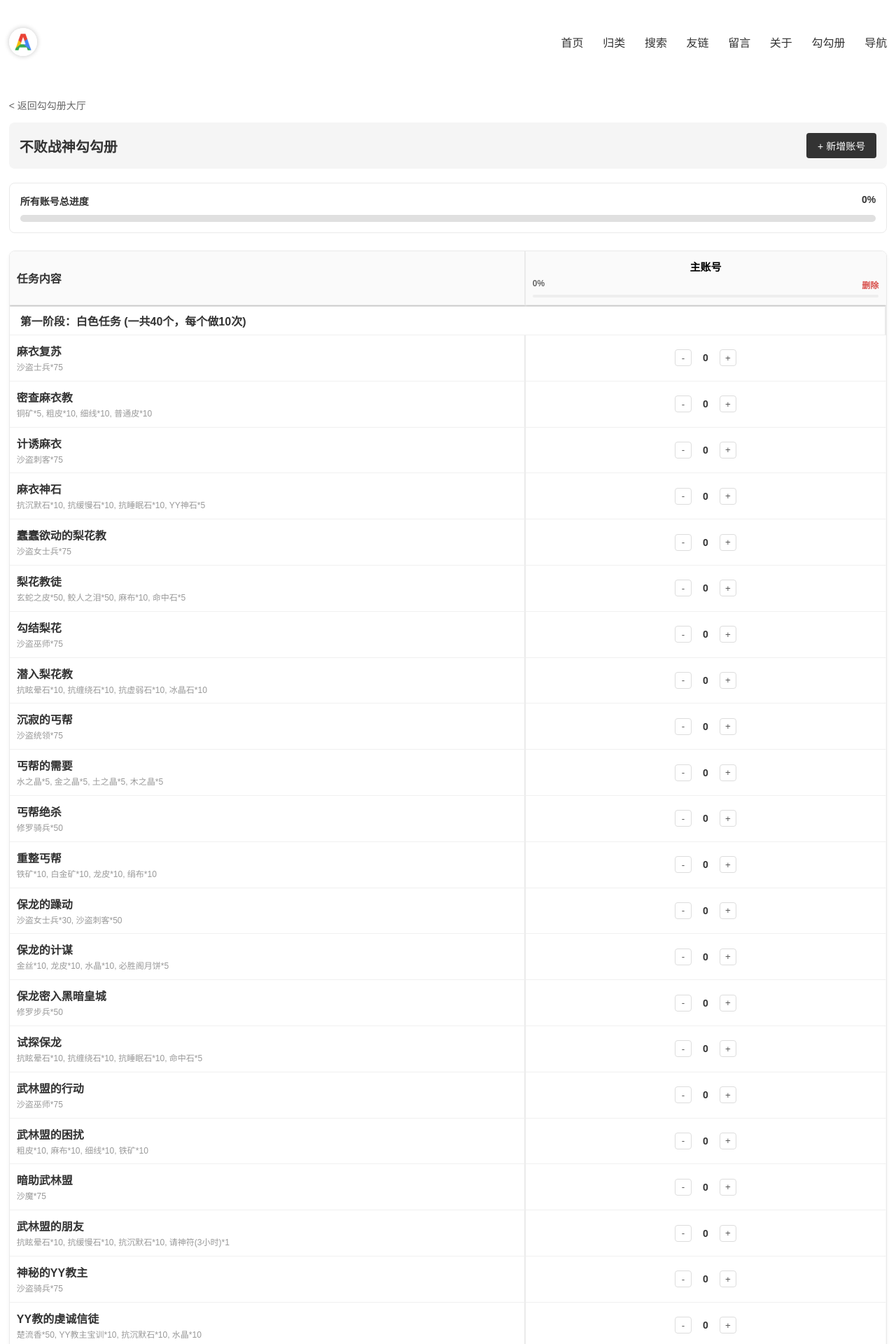
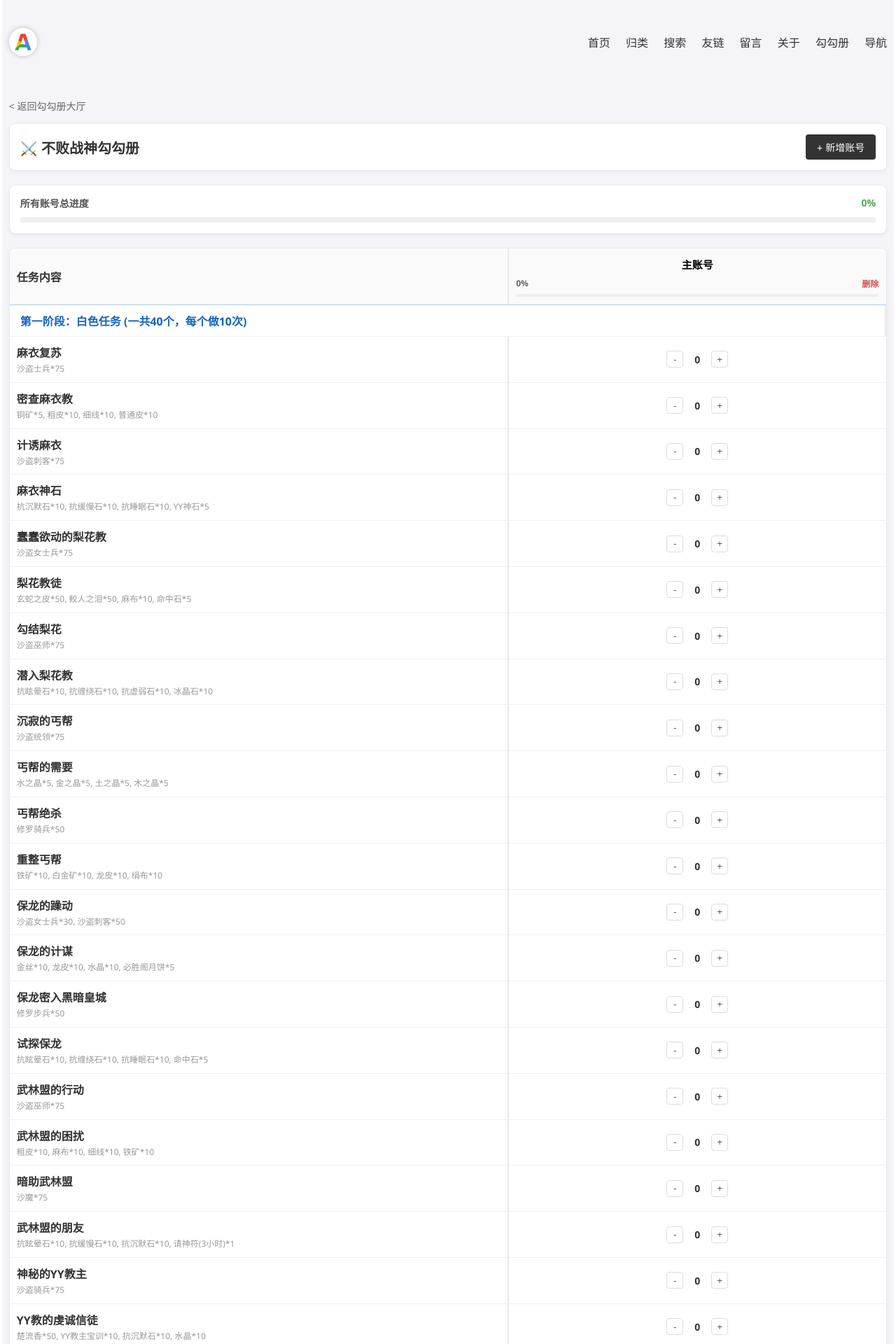
Before and after one commit to admans/admans.github.io, a Jekyll site: the page built from pages/checklist_bubai.html, in a window 1280 px wide. Shown: the top 1920 px of the page at 70% size. Built offline with Jekyll 4.4.1, drawn with Linux system fonts in a browser that asks for light colours.

Commit message:
统一视觉

```diff
--- a/pages/checklist_bubai.html
+++ b/pages/checklist_bubai.html
@@ -5,84 +5,140 @@ permalink: /pages/checklist_bubai.html
 ---
 
 <style>
-/* === 核心修改：强制突破全局宽度限制 === */
+/* === 视觉统一化：不败战神版 === */
 body {
+    font-family: 'Segoe UI', Tahoma, Geneva, Verdana, sans-serif;
+    background-color: #f4f4f9; /* 统一背景色 */
     max-width: 98% !important;
     padding: 0 10px !important;
 }
 
-/* 基础样式 */
-.checklist-container { max-width: 100%; margin-top: 20px; font-family: "Microsoft YaHei", sans-serif; }
-.control-panel { margin-bottom: 20px; padding: 15px; background-color: #f5f5f5; border-radius: 8px; display: flex; justify-content: space-between; align-items: center; flex-wrap: wrap; gap: 10px; }
-.btn { padding: 8px 16px; background-color: #333; color: #fff; border: none; border-radius: 4px; cursor: pointer; font-size: 14px; transition: background-color 0.2s; white-space: nowrap; }
+.checklist-container { max-width: 100%; margin-top: 20px; }
+
+/* 顶部导航 */
+.back-link { font-size: 14px; color: #666; text-decoration: none; display: inline-block; margin-bottom: 15px; transition: color 0.2s; }
+.back-link:hover { color: #333; }
+
+/* 统一的卡片容器样式 */
+.panel-card {
+    background: #fff;
+    border-radius: 8px;
+    box-shadow: 0 2px 5px rgba(0,0,0,0.05);
+    padding: 15px;
+    margin-bottom: 20px;
+    border: 1px solid #eaeaea;
+}
+
+/* 控制面板 */
+.control-panel {
+    display: flex;
+    justify-content: space-between;
+    align-items: center;
+    flex-wrap: wrap;
+    gap: 10px;
+}
+
+.btn {
+    padding: 8px 16px;
+    background-color: #333;
+    color: #fff;
+    border: none;
+    border-radius: 4px;
+    cursor: pointer;
+    font-size: 14px;
+    transition: background-color 0.2s;
+    white-space: nowrap;
+}
 .btn:hover { background-color: #555; }
-.btn-danger { background-color: #d9534f; }
-.btn-danger:hover { background-color: #c9302c; }
+/* 统一 Danger 按钮样式 (幽灵按钮) */
+.btn-danger { color: #d9534f; background: none; border: 1px solid #eee; }
+.btn-danger:hover { background: #ffebee; border-color: #d9534f; color: #c9302c; }
 
-/* 进度条样式 */
-.global-progress-box { margin-bottom: 25px; background: #fff; padding: 15px; border-radius: 8px; border: 1px solid #eaeaea; }
-.total-progress-bar { width: 100%; height: 10px; background-color: #e0e0e0; border-radius: 5px; overflow: hidden; margin-top: 10px; }
+/* 进度条样式优化 */
+.total-progress-bar { width: 100%; height: 8px; background-color: #f0f0f0; border-radius: 4px; overflow: hidden; margin-top: 10px; }
 .total-progress-fill { height: 100%; background-color: #4caf50; width: 0%; transition: width 0.3s ease; }
 
-/* 表格样式 */
-.table-responsive { overflow-x: auto; max-height: 85vh; overflow-y: auto; border: 1px solid #eaeaea; border-radius: 8px; background: #fff; position: relative; box-shadow: 0 2px 5px rgba(0,0,0,0.05); }
+/* 表格样式统一 */
+.table-responsive {
+    overflow-x: auto;
+    max-height: 85vh;
+    overflow-y: auto;
+    border-radius: 8px;
+    background: #fff; /* 表格背景白 */
+    position: relative;
+    box-shadow: 0 4px 10px rgba(0,0,0,0.05); /* 统一阴影 */
+    border: 1px solid #eaeaea;
+}
+
 .matrix-table { width: 100%; border-collapse: separate; border-spacing: 0; min-width: 600px; }
 .matrix-table th, .matrix-table td { padding: 10px; border-bottom: 1px solid #f0f0f0; border-right: 1px solid #f9f9f9; vertical-align: middle; }
 
-/* 完成状态与锁定状态 */
-.task-done-cell { background-color: #d1e7dd !important; transition: background-color 0.3s; }
-.cell-locked { background-color: #f9f9f9 !important; color: #ccc; cursor: not-allowed; position: relative; }
+/* 锁定与完成状态 */
+.task-done-cell { background-color: #e8f5e9 !important; transition: background-color 0.3s; } /* 统一绿色 */
+.cell-locked { background-color: #fcfcfc !important; color: #ccc; cursor: not-allowed; position: relative; }
 .cell-locked .counter-wrapper { opacity: 0.3; pointer-events: none; }
 .lock-overlay { position: absolute; top: 0; left: 0; width: 100%; height: 100%; display: flex; align-items: center; justify-content: center; z-index: 5; }
-.lock-icon { font-size: 18px; color: #999; cursor: help; }
+.lock-icon { font-size: 16px; color: #bbb; cursor: help; }
 
 /* 表头固定 */
-.matrix-table th { background-color: #fafafa; font-weight: 600; text-align: center; min-width: 160px; position: sticky; top: 0; z-index: 10; box-shadow: 0 2px 2px -1px rgba(0,0,0,0.1); }
+.matrix-table th { background-color: #fafafa; font-weight: 600; text-align: center; min-width: 160px; position: sticky; top: 0; z-index: 10; box-shadow: 0 2px 2px -1px rgba(0,0,0,0.05); }
 .matrix-table th:first-child, .matrix-table td:first-child { position: sticky; left: 0; background-color: #fff; z-index: 2; border-right: 2px solid #eaeaea; min-width: 240px; max-width: 320px; text-align: left; }
 .matrix-table th:first-child { z-index: 20; background-color: #fafafa; }
 
-/* 分类标题 */
-.category-row td { background-color: #eeeeee; font-weight: bold; color: #333; padding: 8px 15px; text-align: left; border-top: 2px solid #ddd; }
+/* 分类标题 (统一使用淡蓝色风格) */
+.category-row td {
+    background-color: #e3f2fd;
+    font-weight: bold;
+    color: #1565c0;
+    padding: 10px 15px;
+    text-align: left;
+    border-top: 1px solid #bbdefb;
+}
+
 .task-remark { font-size: 12px; color: #999; margin-top: 4px; font-weight: normal; line-height: 1.4; }
 
 /* 计数器控件 */
 .counter-wrapper { display: flex; align-items: center; justify-content: center; gap: 5px; }
-.count-btn { width: 24px; height: 24px; border-radius: 4px; border: 1px solid #ddd; background: #fff; cursor: pointer; display: flex; align-items: center; justify-content: center; color: #555; padding: 0; user-select: none; }
+.count-btn { width: 24px; height: 24px; border-radius: 4px; border: 1px solid #ddd; background: #fff; cursor: pointer; display: flex; align-items: center; justify-content: center; color: #555; padding: 0; transition: all 0.2s; }
+.count-btn:hover { background-color: #f5f5f5; border-color: #ccc; }
 .count-btn:active { background-color: #e0e0e0; }
-.count-btn:disabled { background-color: #eee; color: #ccc; cursor: not-allowed; }
-.count-display { min-width: 30px; text-align: center; font-weight: bold; font-size: 14px; }
-.status-done { color: #0f5132; }
+.count-btn:disabled { background-color: #f9f9f9; color: #eee; border-color: #eee; cursor: not-allowed; }
+.count-display { min-width: 30px; text-align: center; font-weight: bold; font-size: 14px; color: #333; }
+.status-done { color: #2e7d32; }
 
 /* 账号表头 */
 .acc-header { display: flex; flex-direction: column; gap: 6px; align-items: center; }
-.acc-name-input { text-align: center; font-weight: bold; font-size: 15px; border: 1px solid transparent; background: transparent; width: 100%; padding: 2px; }
-.acc-name-input:focus { border-bottom: 1px solid #999; background: #fff; }
+.acc-name-input { text-align: center; font-weight: bold; font-size: 15px; border: none; border-bottom: 1px solid transparent; background: transparent; width: 100%; padding: 2px; transition: border 0.3s; }
+.acc-name-input:focus { border-bottom: 1px solid #4caf50; outline: none; }
 .acc-progress-bar { width: 100%; height: 4px; background: #eee; border-radius: 2px; overflow: hidden; }
 .acc-progress-fill { height: 100%; background: #4caf50; width: 0%; transition: width 0.3s; }
 
 @media screen and (max-width: 600px) {
     .control-panel { flex-direction: column; align-items: stretch; }
     .matrix-table { font-size: 13px; }
-    .count-btn { width: 20px; height: 20px; }
+    .count-btn { width: 22px; height: 22px; }
 }
 </style>
 
 <div class="checklist-container">
-    <div style="margin-bottom: 15px;">
-        <a href="/pages/checklist.html" style="font-size:14px; color:#666;">&lt; 返回勾勾册大厅</a>
+    <div>
+        <a href="/pages/checklist.html" class="back-link">&lt; 返回勾勾册大厅</a>
     </div>
 
-    <div class="control-panel">
+    <div class="panel-card control-panel">
         <div>
-            <h2 style="font-size: 20px; font-weight: bold;">不败战神勾勾册</h2>
+            <h2 style="margin:0; font-size: 20px; font-weight: bold; color: #333;">⚔️ 不败战神勾勾册</h2>
         </div>
-        <button class="btn" onclick="addAccount()">+ 新增账号</button>
+        <div>
+            <button class="btn btn-danger" onclick="removeAccount(prompt('请输入要删除的账号ID（仅调试用，建议点具体账号的删除）'))" style="display:none;">调试</button>
+            <button class="btn" onclick="addAccount()">+ 新增账号</button>
+        </div>
     </div>
 
-    <div class="global-progress-box">
-        <div style="display:flex; justify-content:space-between; font-size:14px; font-weight:bold;">
+    <div class="panel-card">
+        <div style="display:flex; justify-content:space-between; font-size:14px; font-weight:bold; color: #555;">
             <span>所有账号总进度</span>
-            <span id="global-progress-text">0%</span>
+            <span id="global-progress-text" style="color:#4caf50;">0%</span>
         </div>
         <div class="total-progress-bar">
             <div id="global-progress-fill" class="total-progress-fill"></div>
@@ -96,21 +152,17 @@ body {
 
 <script>
 // ================= 配置区域 =================
+// (脚本内容保持不变，仅 HTML/CSS 结构调整以适配新视觉)
+const STORAGE_KEY = 'checklist_data_bubai';
+const COLOR_TITLE_GREEN  = "#4caf50";   // 调整为稍微深一点的绿色以适配白底
+const COLOR_TITLE_PURPLE = "#9c27b0";
+const COLOR_TITLE_GOLD   = "#f57f17";
 
-const STORAGE_KEY = 'checklist_data_bubai';
-
-// === 颜色配置区域 ===
-const COLOR_TITLE_GREEN  = "#6CFB4B";   // 绿色称号颜色
-const COLOR_TITLE_PURPLE = "#B22AE3";   // 紫色称号颜色
-const COLOR_TITLE_GOLD   = "black";     // 不败战神称号颜色
-
-// 辅助函数
-const titleSpan = (text, color) => `<span style="color: ${color}; font-weight: bold; text-shadow: 0px 0px 1px rgba(0,0,0,0.1);">&lt;${text}&gt;</span>`;
-
-// ================= 任务定义与依赖关系 =================
-// req: ['id1', 'id2'] 表示必须完成 id1 和 id2 (达到最大值) 才能解锁当前任务
+// ... (后续脚本逻辑保持原样，无需更改，因为只改了样式类名和结构容器) ...
+const titleSpan = (text, color) => `<span style="color: ${color}; font-weight: bold;">&lt;${text}&gt;</span>`;
 
 const TASK_TEMPLATE = [
+    // ... (任务数据保持不变) ...
     {
         category: "第一阶段：白色任务 (一共40个，每个做10次)",
         tasks: [
@@ -369,7 +418,16 @@ function render() {
     const table = document.getElementById('checklist-table');
     let theadHtml = `<thead><tr><th>任务内容</th>${accounts.map(acc => {
         const stats = calculateProgress(acc);
-        return `<th><div class="acc-header"><input class="acc-name-input" value="${acc.name}" onchange="updateName('${acc.id}', this.value)" placeholder="账号名"><div style="width:100%; display:flex; justify-content:space-between; font-size:12px; color:#666;"><span id="head-pct-${acc.id}">${stats.pct}%</span><span style="cursor:pointer; color:#d9534f;" onclick="removeAccount('${acc.id}')">删除</span></div><div class="acc-progress-bar"><div id="head-bar-${acc.id}" class="acc-progress-fill" style="width:${stats.pct}%"></div></div></div></th>`;
+        return `<th>
+            <div class="acc-header">
+                <input class="acc-name-input" value="${acc.name}" onchange="updateName('${acc.id}', this.value)" placeholder="账号名">
+                <div style="width:100%; display:flex; justify-content:space-between; font-size:12px; color:#666;">
+                    <span id="head-pct-${acc.id}">${stats.pct}%</span>
+                    <span style="cursor:pointer; color:#d9534f;" onclick="removeAccount('${acc.id}')">删除</span>
+                </div>
+                <div class="acc-progress-bar"><div id="head-bar-${acc.id}" class="acc-progress-fill" style="width:${stats.pct}%"></div></div>
+            </div>
+        </th>`;
     }).join('')}</tr></thead>`;
 
     let tbodyHtml = '<tbody>';
```
Also changed, not shown: other parts of pages/checklist_bubai.html (+1 -6 lines), pages/checklist.html (+46 -21 lines), pages/checklist_yy.html (+74 -48 lines).
